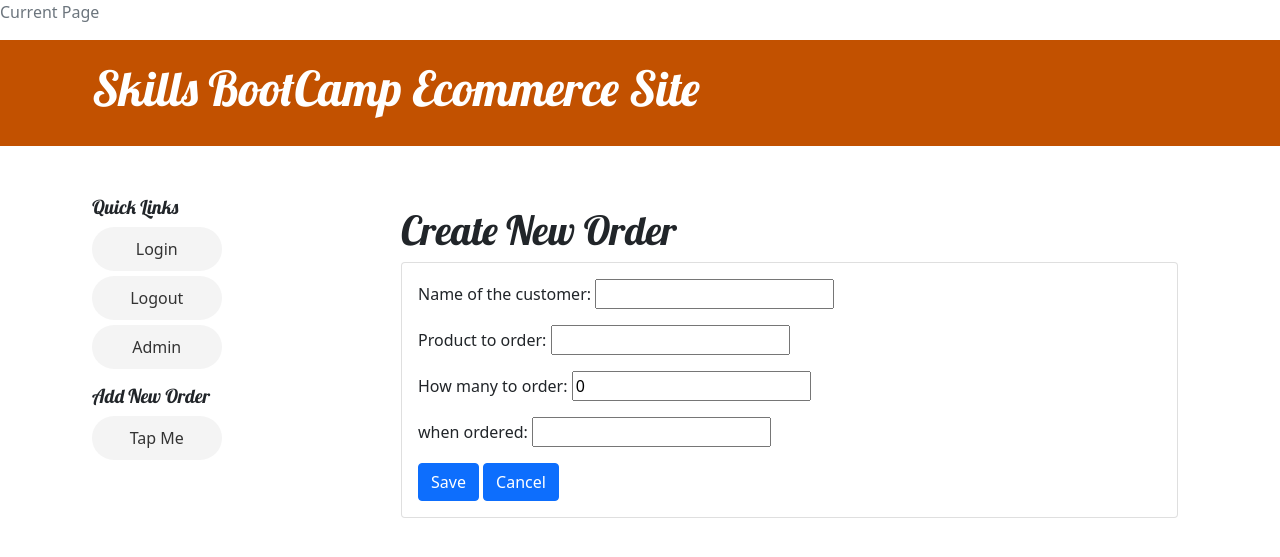
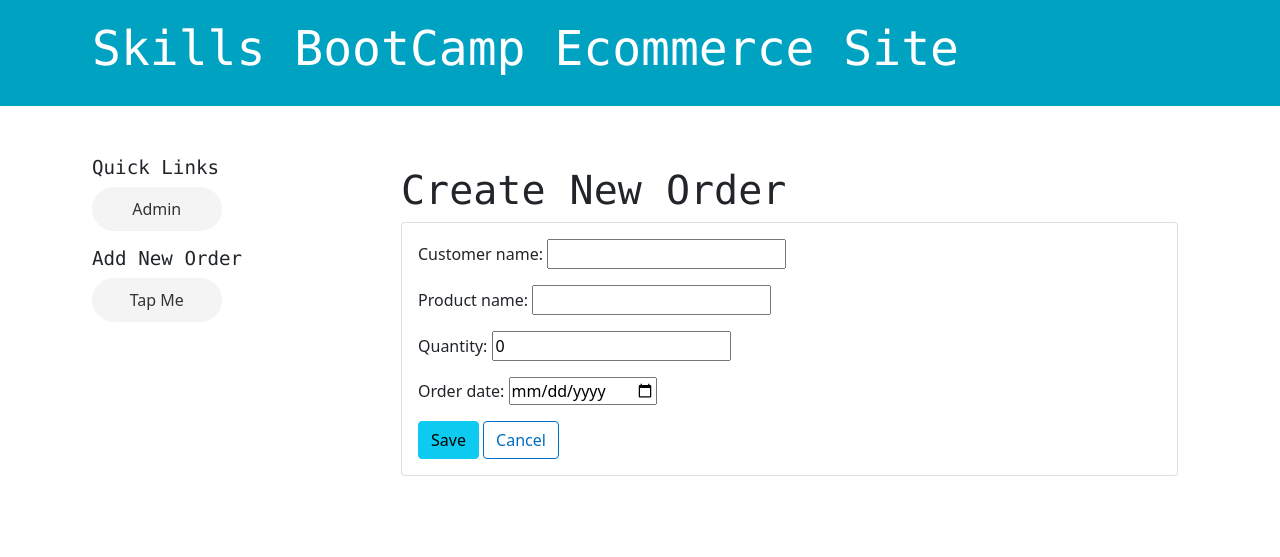
Before and after one commit to Bracej97/week8-challenge, a Django app: page /order/create/ in a window 1280 px wide. Shown: the top 557 px of the page. Run offline with Django 4.2, Linux system fonts and the light colour scheme.

Commit message:
Formatting updated and date picker added

```diff
--- a/ecommerce_app/forms.py
+++ b/ecommerce_app/forms.py
@@ -1,17 +1,22 @@
 from django import forms
 from django.core.exceptions import ValidationError
 from .models import Order
+
+class DateInput(forms.DateInput):
+    input_type = 'date'
 
 class OrderForm(forms.ModelForm):
     class Meta:
         model = Order
         fields = ('customer_name', 'product_name', 'quantity', 'order_date')
+        widgets = {
+            "order_date": DateInput()
+        }
 
         labels = {
-            'customer_name': 'Name of the customer',
-            'product_name':  'Product to order',
-            'quantity': 'How many to order',
-            'order_date': 'when ordered'
+            'customer_name': 'Customer name',
+            'product_name':  'Product name',
+            'quantity': 'Quantity',
         }
 
         # Custom validation for the 'title' field
--- a/ecommerce_app/static/css/ecommerce_app.css
+++ b/ecommerce_app/static/css/ecommerce_app.css
@@ -1,5 +1,5 @@
 .page-header {
-    background-color: #C25100;
+    background-color: #00a2c2;
     margin-top: 0;
     margin-bottom: 40px;
     padding: 20px 20px 20px 40px;
@@ -18,7 +18,7 @@ h1,
 h2,
 h3,
 h4 {
-    font-family: 'Lobster', cursive;
+    font-family: 'Monaco', monospace;
 }
 
 .date {
@@ -63,14 +63,14 @@ h4 {
 
 .btn-secondary,
 .btn-secondary:visited {
-    color: #C25100;
+    color: #006ec2;
     background: none;
-    border-color: #C25100;
+    border-color: #006ec2;
 }
 
 .btn-secondary:hover {
     color: #FFFFFF;
-    background-color: #C25100;
+    background-color: #0051c2;
 }
 
 .sidebar {
--- a/ecommerce_app/templates/ecommerce_app/base.html
+++ b/ecommerce_app/templates/ecommerce_app/base.html
@@ -8,13 +8,6 @@
         <link rel="stylesheet" href="https://fonts.googleapis.com/css?family=Lobster&subset=latin,latin-ext">
     </head>
     <body>
-        <nav aria-label="breadcrumb">
-            <ol class="breadcrumb">
-                {% block navbar %}
-                    <li class="breadcrumb-item active" aria-current="page">Current Page</li>
-                {% endblock %}
-            </ol>
-        </nav>
         <header class="page-header">
             <div class="container">
                 <h1><a href="/">Skills BootCamp Ecommerce Site</a></h1>
@@ -24,10 +17,6 @@
             <aside class="sidebar">
                 <h2>Quick Links</h2>
                 <ul>
-                    {% block loginlinks %}
-                    <li class="category-link"><a href="#">Login</a></li>
-                    <li class="category-link"><a href="#">Logout</a></li>
-                    {% endblock %}
                     <li class="category-link"><a href="{% url 'admin:index' %}">Admin</a></li>
                 </ul>
                 {% block neworder %}
--- a/ecommerce_app/templates/ecommerce_app/order_confirm_delete.html
+++ b/ecommerce_app/templates/ecommerce_app/order_confirm_delete.html
@@ -15,9 +15,9 @@
                 Quantity: {{ order.quantity }}<br>
                 Ordered on: {{ order.order_date}}
             </p>
-            <button class="btn btn-primary" type="submit">Delete</button>
+            <button class="btn btn-danger" type="submit">Delete</button>
             </form>
-            <a href="{% url 'order_list' %}" class="btn btn-primary">Cancel</a>
+            <a href="{% url 'order_list' %}" class="btn btn-secondary">Cancel</a>
         </div>
     </div>
 {% endblock %}
--- a/ecommerce_app/templates/ecommerce_app/order_form.html
+++ b/ecommerce_app/templates/ecommerce_app/order_form.html
@@ -9,9 +9,9 @@
                 <div class="card-body">
                     {% csrf_token %}
                     {{ form.as_p }}
-                        <button class="btn btn-primary" type="submit">Save</button>
+                        <button class="btn btn-info" type="submit">Save</button>
                 </form>
-                <a href="{% url 'order_list' %}" class="btn btn-primary">Cancel</a>
+                <a href="{% url 'order_list' %}" class="btn btn-secondary">Cancel</a>
             </div>
         </div>
 {% endblock %}
```
Also changed, not shown: ecommerce_app/templates/ecommerce_app/order_list.html (+2 -7 lines).
